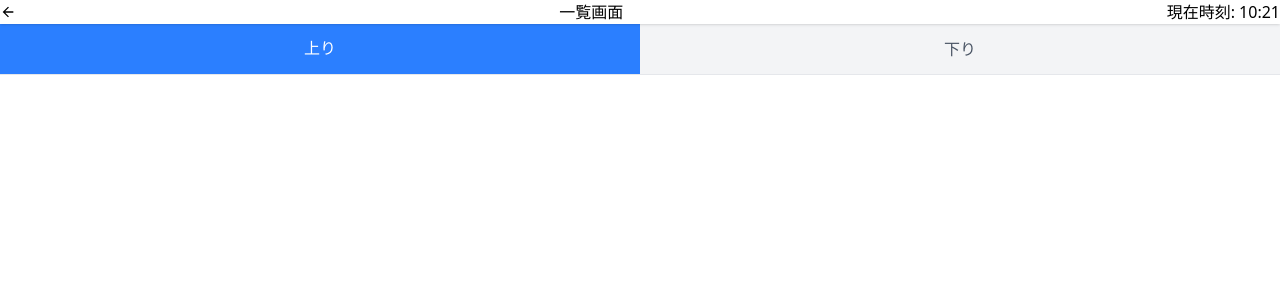
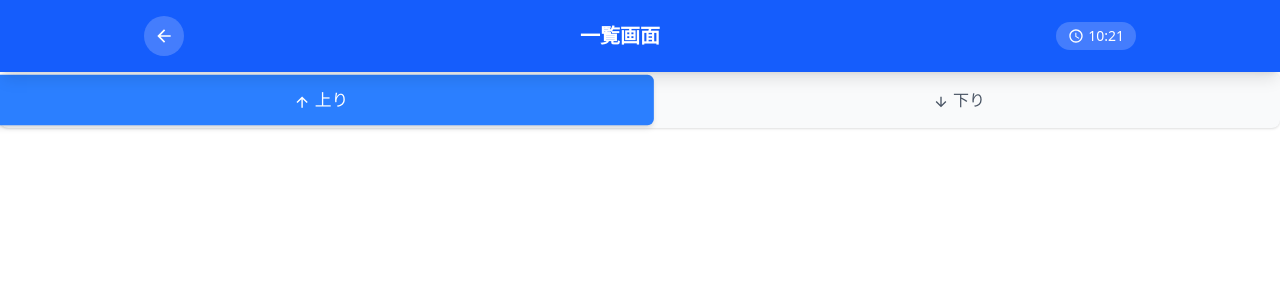
Before and after one commit to fuyu28/shiogama-timetable, a Next.js app: page /list in a window 1280 px wide. Shown: the top 300 px of the page. Built offline with nearby package versions, Linux system fonts and the light colour scheme.

Commit message:
style:メニューのUI改善

```diff
--- a/src/components/PageHeader.tsx
+++ b/src/components/PageHeader.tsx
@@ -1,6 +1,7 @@
 import Link from "next/link";
 import { useAtomValue } from "jotai";
 import { IoMdArrowBack } from "react-icons/io";
+import { MdAccessTime } from "react-icons/md";
 import { currentTimeAtom } from "@/atoms/timeAtom";
 import { useFormat } from "@/hooks/useFormat";
 
@@ -19,15 +20,25 @@ export const PageHeader = ({
   const { formatTimeHHMM } = useFormat();
 
   return (
-    <header className="sticky top-0 bg-white shadow">
-      <div className="flex items-center justify-between">
-        {showBackButton && backHref && (
-          <Link href={backHref}>
-            <IoMdArrowBack />
+    <header className="sticky top-0 bg-blue-600 text-white shadow-lg z-10">
+      <div className="flex items-center justify-between p-4 max-w-5xl mx-auto">
+        {showBackButton && backHref ? (
+          <Link
+            href={backHref}
+            className="flex items-center justify-center w-10 h-10 bg-white/20 rounded-full hover:bg-white/30 transition-colors duration-200"
+          >
+            <IoMdArrowBack className="w-5 h-5" />
           </Link>
+        ) : (
+          <div className="w-10 h-10" />
         )}
-        <h1>{title}</h1>
-        <div>現在時刻: {formatTimeHHMM(currentTime)}</div>
+
+        <h1 className="text-xl font-bold text-center flex-1">{title}</h1>
+
+        <div className="flex items-center bg-white/20 rounded-full px-3 py-1 text-sm font-medium">
+          <MdAccessTime className="w-4 h-4 mr-1" />
+          <span suppressHydrationWarning>{formatTimeHHMM(currentTime)}</span>
+        </div>
       </div>
     </header>
   );
--- a/src/components/TabNavigation.tsx
+++ b/src/components/TabNavigation.tsx
@@ -1,27 +1,32 @@
 import { useAtom } from "jotai";
 import { activeTabAtom } from "@/atoms/tabAtom";
+import { MdArrowUpward, MdArrowDownward } from "react-icons/md";
 
 export const TabNavigation = () => {
   const [activeTab, setActiveTab] = useAtom(activeTabAtom);
-  const activeTabStyle = "bg-blue-500 text-white border-b-2 border-blue-500";
-  const inactiveTabStyle = "bg-gray-100 text-gray-600 hover:bg-gray-200";
 
   return (
-    <div className="flex border-b border-gray-200">
+    <div className="flex bg-gray-50 p-1 rounded-lg shadow-sm">
       <button
-        className={`flex-1 py-3 px-4 text-center ${
-          activeTab === "up" ? activeTabStyle : inactiveTabStyle
+        className={`flex-1 py-3 px-6 text-center font-medium rounded-md transition-all duration-200 ${
+          activeTab === "up"
+            ? "bg-blue-500 text-white shadow-md transform scale-105"
+            : "text-gray-600 hover:bg-white hover:text-blue-600 hover:shadow-sm"
         }`}
         onClick={() => setActiveTab("up")}
       >
+        <MdArrowUpward className="w-4 h-4 inline mr-1" />
         上り
       </button>
       <button
-        className={`flex-1 py-3 px-4 text-center ${
-          activeTab === "down" ? activeTabStyle : inactiveTabStyle
+        className={`flex-1 py-3 px-6 text-center font-medium rounded-md transition-all duration-200 ml-1 ${
+          activeTab === "down"
+            ? "bg-green-500 text-white shadow-md transform scale-105"
+            : "text-gray-600 hover:bg-white hover:text-green-600 hover:shadow-sm"
         }`}
         onClick={() => setActiveTab("down")}
       >
+        <MdArrowDownward className="w-4 h-4 inline mr-1" />
         下り
       </button>
     </div>
```
